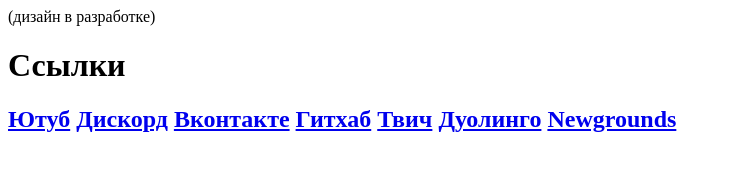
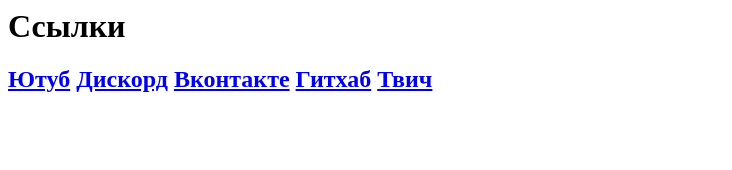
Before and after one commit to dasgortych/dasgortych.github.io, a plain HTML site: page index.html in a window 1280 px wide. Shown: the whole page, without its empty margins (0-732 px from the left). Drawn offline with Linux system fonts and the light colour scheme.

Commit message:
Update index.html

```diff
--- a/index.html
+++ b/index.html
@@ -1,9 +1,6 @@
-(дизайн в разработке)
 <h1>Ссылки</h1>
 <h2><a href="https://www.youtube.com/@dasgortych">Ютуб</a>
 <a href="https://discord.gg/kB3Qr3kjrs">Дискорд</a>
 <a href="https://vk.com/dasgortych">Вконтакте</a>
 <a href="https://github.com/dasgortych">Гитхаб</a>
 <a href="https://m.twitch.tv/dasgortych">Твич</a>
-<a href="https://www.duolingo.com/profile/dasgortych">Дуолинго</a>
-<a href="https://dasgortych.newgrounds.com/">Newgrounds</a></h2>
```
